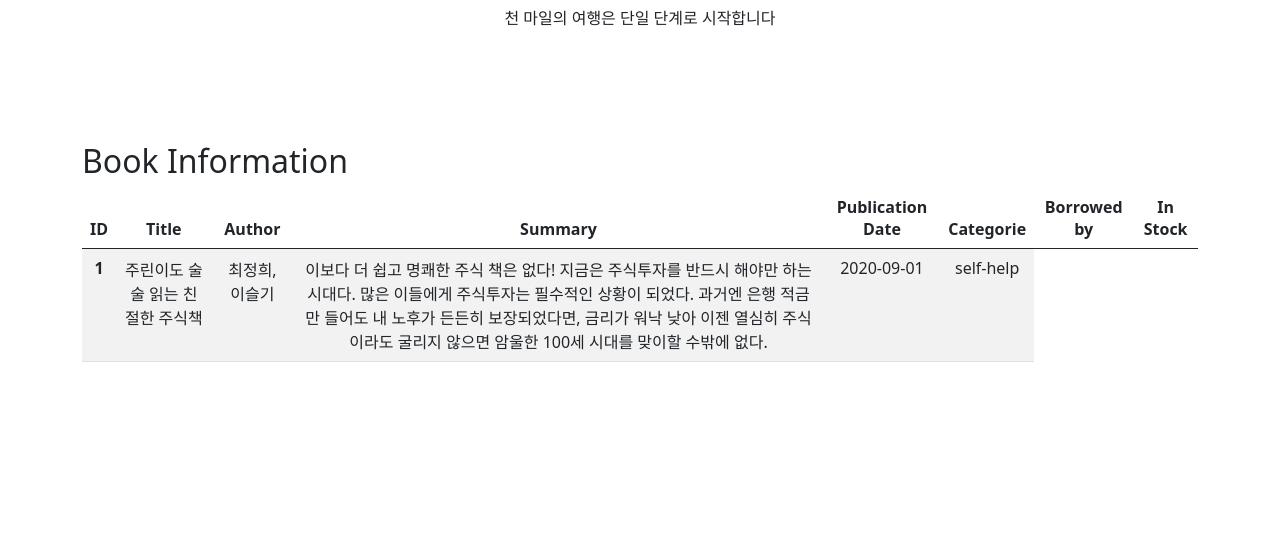
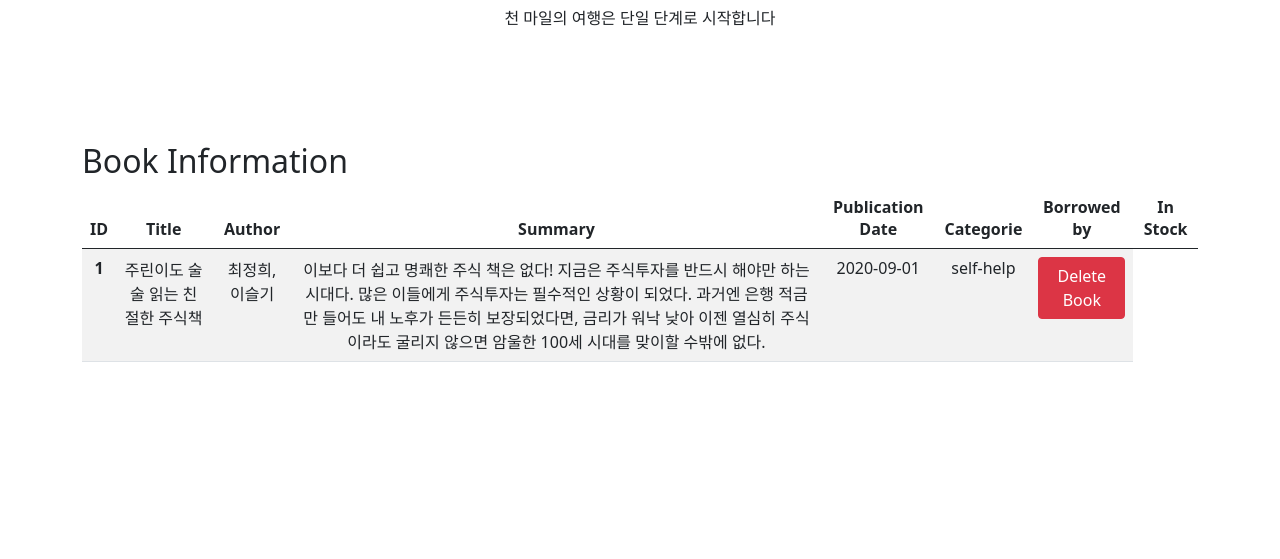
Before and after one commit to trobillard/T-BLibrary, a PHP site: page /book.php?book_id=1 in a window 1280 px wide. Shown: the part 472-1031 px from the top of the page. Run offline with PHP 8.4, Linux system fonts and the light colour scheme; data comes from the database, SQL or seed files in the repository.

Commit message:
delete book almost working pbm with undefined

```diff
--- a/book.php
+++ b/book.php
@@ -8,4 +8,14 @@ if (isset($_GET["book_id"]) && !empty($_GET["book_id"])) {
     $bookSingle = new BookManager();
     $book = $bookSingle->getBook(htmlspecialchars($_GET["book_id"]));
 }
+
+// Suppression d'un livre
+if (isset($_GET["book_id"]) && !empty($_GET["book_id"])) {
+    $bookDelete = new BookManager();
+    $result = $bookDelete->deleteBook($_GET["book_id"]);
+}
+
+if(!$result) {
+    $error ="The book is no longer exist";
+  }
 include "view/bookView.php";
--- a/model/bookManager.php
+++ b/model/bookManager.php
@@ -56,6 +56,20 @@ class bookManager extends DataBase{
   public function updateBookStatus() {
 
   }
+  // Supprime un livre
+  public function deleteBook(int $book_id):bool {
+    $query = $this->db->prepare(
+      "DELETE
+      FROM Book
+      WHERE book_id = :book_id"
+
+    );
+    $result = $query->execute([
+      "book_id" => $book_id
+    ]);
+    return $result;
+  }
+
 
   public function __construct() {
     $this->db = DataBase::getDB();
--- a/view/bookView.php
+++ b/view/bookView.php
@@ -1,6 +1,7 @@
 <?php
 include "view/template/nav.php";
 include "view/template/header.php";
+if(!isset($error)):
 ?>
 <div class="mainpage">
 <h2>Book Information</h2>
@@ -25,11 +26,17 @@ include "view/template/header.php";
                 <td><?php echo $book->getSummary(); ?></td>
                 <td><?php echo $book->getPublication_date(); ?></td>
                 <td><?php echo $book->getCategory(); ?></td>
+                <td><a href="book.php?id=<?php echo $book->getBook_Id(); ?>" class="btn btn-danger">Delete Book</a></td>
+
               </tr>
         </tbody>
     </table>
 </div>
-
+<?php else: ?>
+  <div class="alert alert-danger">
+    <p><?php echo $error ?></p>
+  </div>
+<?php endif; ?>
 <?php
 include "view/template/footer.php";
 ?>
```
